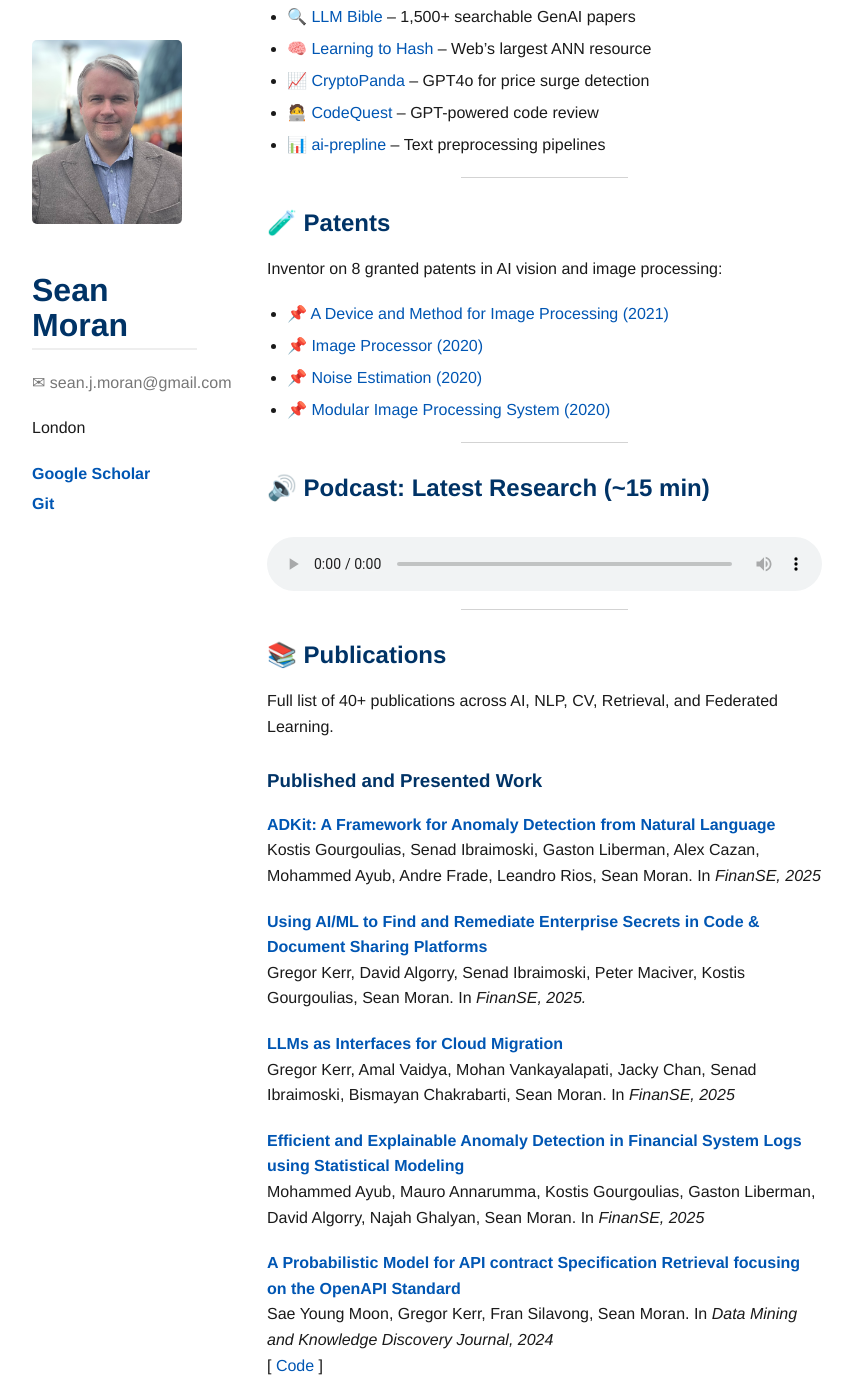
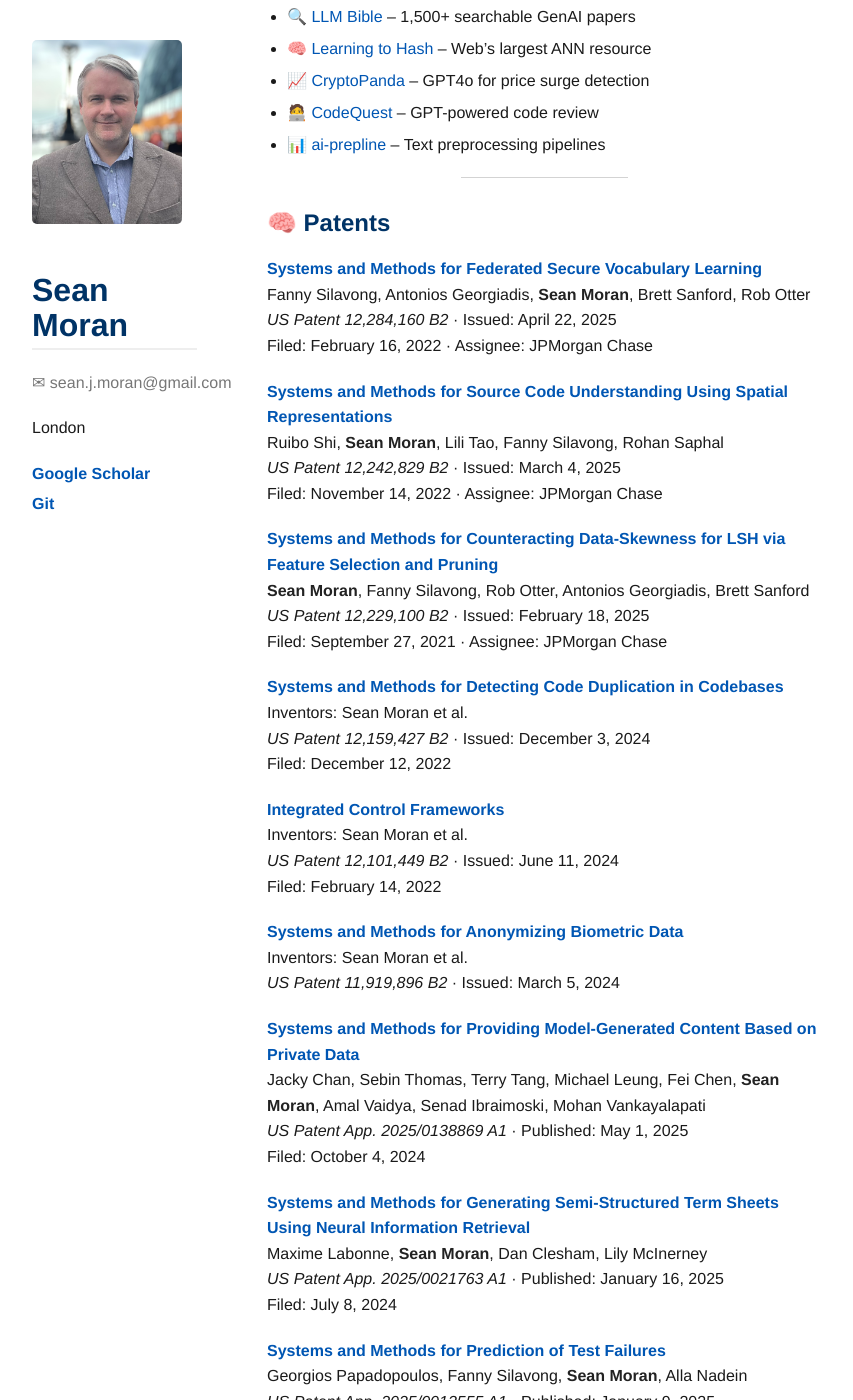
Before and after one commit to sjmoran/sjmoran.github.io, a Jekyll site: the page built from index.md, in a window 1280 px wide and 1400 px high, scrolled down 495 px. Shown: the whole window, without its empty margins (8-861 px from the left). Built offline with Jekyll 4.4.1, drawn with Linux system fonts in a browser that asks for light colours; some of the changed text lies outside the part shown.

Commit message:
Update patents.html

```diff
--- a/_includes/patents.html
+++ b/_includes/patents.html
@@ -1,9 +1,63 @@
-<h2>🧪 Patents</h2>
-<p>Inventor on 8 granted patents in AI vision and image processing:</p>
-<ul>
-  <li><a href="https://patentimages.storage.googleapis.com/00/f5/06/cc3f0f942174df/WO2021093956A1.pdf">📌 A Device and Method for Image Processing (2021)</a></li>
-  <li><a href="https://patentimages.storage.googleapis.com/a8/ae/e3/fce62873953b64/WO2020187424A1.pdf">📌 Image Processor (2020)</a></li>
-  <li><a href="https://patentimages.storage.googleapis.com/81/3d/82/2909a1a05ec75c/WO2020187423A1.pdf">📌 Noise Estimation (2020)</a></li>
-  <li><a href="https://patentimages.storage.googleapis.com/c8/4b/02/9fd507d55f8657/WO2020126023A1.pdf">📌 Modular Image Processing System (2020)</a></li>
-</ul>
-<hr>
+<!-- _includes/patents.html -->
+<h2>🧠 Patents</h2>
+
+<!-- GRANTED PATENTS -->
+<p><strong><a target="_blank" href="https://patents.google.com/patent/US12284160B2">Systems and Methods for Federated Secure Vocabulary Learning</a></strong><br />
+Fanny Silavong, Antonios Georgiadis, <strong>Sean Moran</strong>, Brett Sanford, Rob Otter<br />
+<em>US Patent 12,284,160 B2</em> · Issued: April 22, 2025<br />
+Filed: February 16, 2022 · Assignee: JPMorgan Chase</p>
+
+<p><strong><a target="_blank" href="https://patents.google.com/patent/US12242829B2">Systems and Methods for Source Code Understanding Using Spatial Representations</a></strong><br />
+Ruibo Shi, <strong>Sean Moran</strong>, Lili Tao, Fanny Silavong, Rohan Saphal<br />
+<em>US Patent 12,242,829 B2</em> · Issued: March 4, 2025<br />
+Filed: November 14, 2022 · Assignee: JPMorgan Chase</p>
+
+<p><strong><a target="_blank" href="https://patents.google.com/patent/US12229100B2">Systems and Methods for Counteracting Data-Skewness for LSH via Feature Selection and Pruning</a></strong><br />
+<strong>Sean Moran</strong>, Fanny Silavong, Rob Otter, Antonios Georgiadis, Brett Sanford<br />
+<em>US Patent 12,229,100 B2</em> · Issued: February 18, 2025<br />
+Filed: September 27, 2021 · Assignee: JPMorgan Chase</p>
+
+<p><strong><a target="_blank" href="https://patents.google.com/patent/US12159427B2">Systems and Methods for Detecting Code Duplication in Codebases</a></strong><br />
+Inventors: Sean Moran et al.<br />
+<em>US Patent 12,159,427 B2</em> · Issued: December 3, 2024<br />
+Filed: December 12, 2022</p>
+
+<p><strong><a target="_blank" href="https://patents.google.com/patent/US12101449B2">Integrated Control Frameworks</a></strong><br />
+Inventors: Sean Moran et al.<br />
+<em>US Patent 12,101,449 B2</em> · Issued: June 11, 2024<br />
+Filed: February 14, 2022</p>
+
+<p><strong><a target="_blank" href="https://patents.google.com/patent/US11919896B2">Systems and Methods for Anonymizing Biometric Data</a></strong><br />
+Inventors: Sean Moran et al.<br />
+<em>US Patent 11,919,896 B2</em> · Issued: March 5, 2024</p>
+
+<!-- PATENT APPLICATIONS -->
+<p><strong><a target="_blank" href="https://patents.google.com/patent/US20250138869A1">Systems and Methods for Providing Model-Generated Content Based on Private Data</a></strong><br />
+Jacky Chan, Sebin Thomas, Terry Tang, Michael Leung, Fei Chen, <strong>Sean Moran</strong>, Amal Vaidya, Senad Ibraimoski, Mohan Vankayalapati<br />
+<em>US Patent App. 2025/0138869 A1</em> · Published: May 1, 2025<br />
+Filed: October 4, 2024</p>
+
+<p><strong><a target="_blank" href="https://patents.google.com/patent/US20250021763A1">Systems and Methods for Generating Semi-Structured Term Sheets Using Neural Information Retrieval</a></strong><br />
+Maxime Labonne, <strong>Sean Moran</strong>, Dan Clesham, Lily McInerney<br />
+<em>US Patent App. 2025/0021763 A1</em> · Published: January 16, 2025<br />
+Filed: July 8, 2024</p>
+
+<p><strong><a target="_blank" href="https://patents.google.com/patent/US20250013555A1">Systems and Methods for Prediction of Test Failures</a></strong><br />
+Georgios Papadopoulos, Fanny Silavong, <strong>Sean Moran</strong>, Alla Nadein<br />
+<em>US Patent App. 2025/0013555 A1</em> · Published: January 9, 2025<br />
+Filed: July 7, 2023</p>
+
+<p><strong><a target="_blank" href="https://patents.google.com/patent/US20240153485A1">Systems and Methods for ML-Based Multi-Lingual Pronunciation Generation</a></strong><br />
+Inventors: Sean Moran et al.<br />
+<em>US Patent App. 2024/0153485 A1</em> · Published: May 9, 2024<br />
+Filed: October 27, 2023</p>
+
+<p><strong><a target="_blank" href="https://patents.google.com/patent/US20240378444A1">Systems and Methods for Learning from Unlabeled Data Using Persistent Homology</a></strong><br />
+Inventors: Sean Moran et al.<br />
+<em>US Patent App. 2024/0378444 A1</em> · Published: July 30, 2024<br />
+Filed: June 9, 2022</p>
+
+<p><strong><a target="_blank" href="https://patents.google.com/patent/US20240242024A1">Systems and Methods for Generating Contextual Table Embeddings for Tabular Data</a></strong><br />
+Inventors: Sean Moran et al.<br />
+<em>US Patent App. 2024/0242024 A1</em> · Published: July 18, 2024<br />
+Filed: March 7, 2023</p>
```
